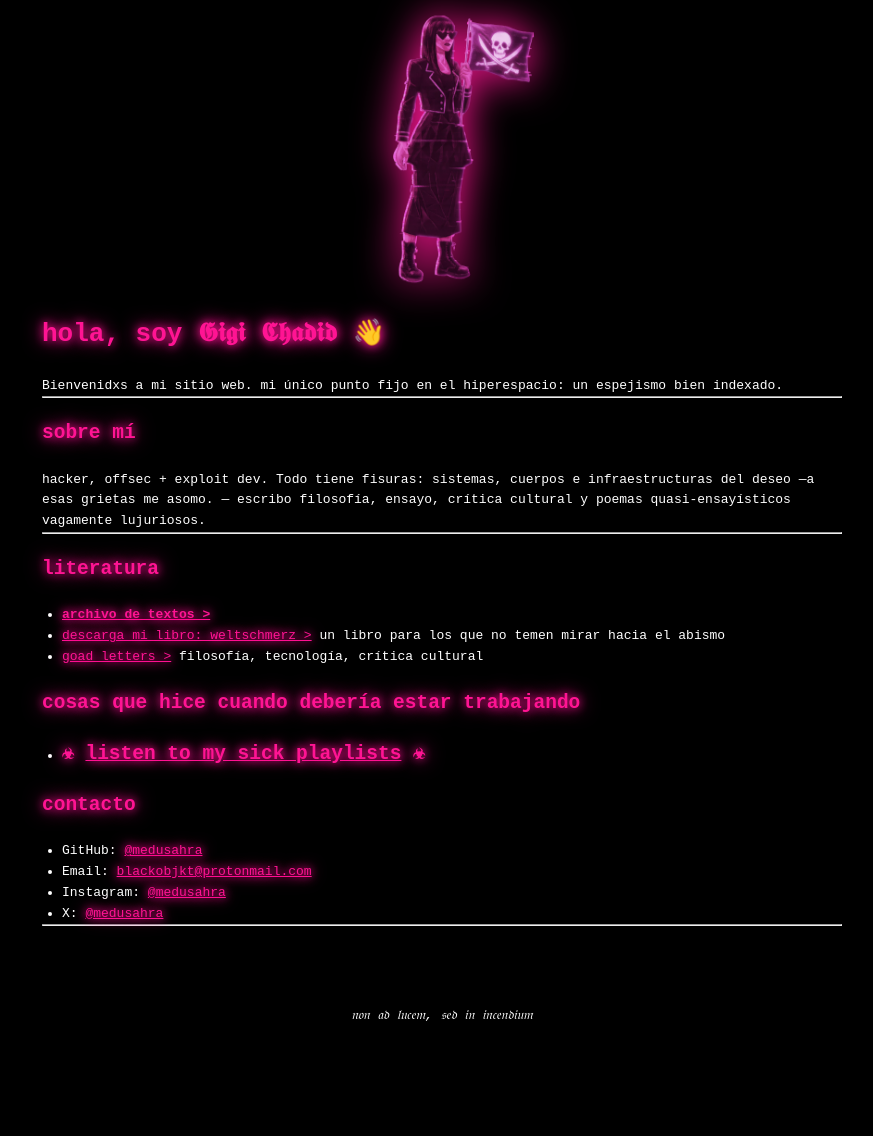
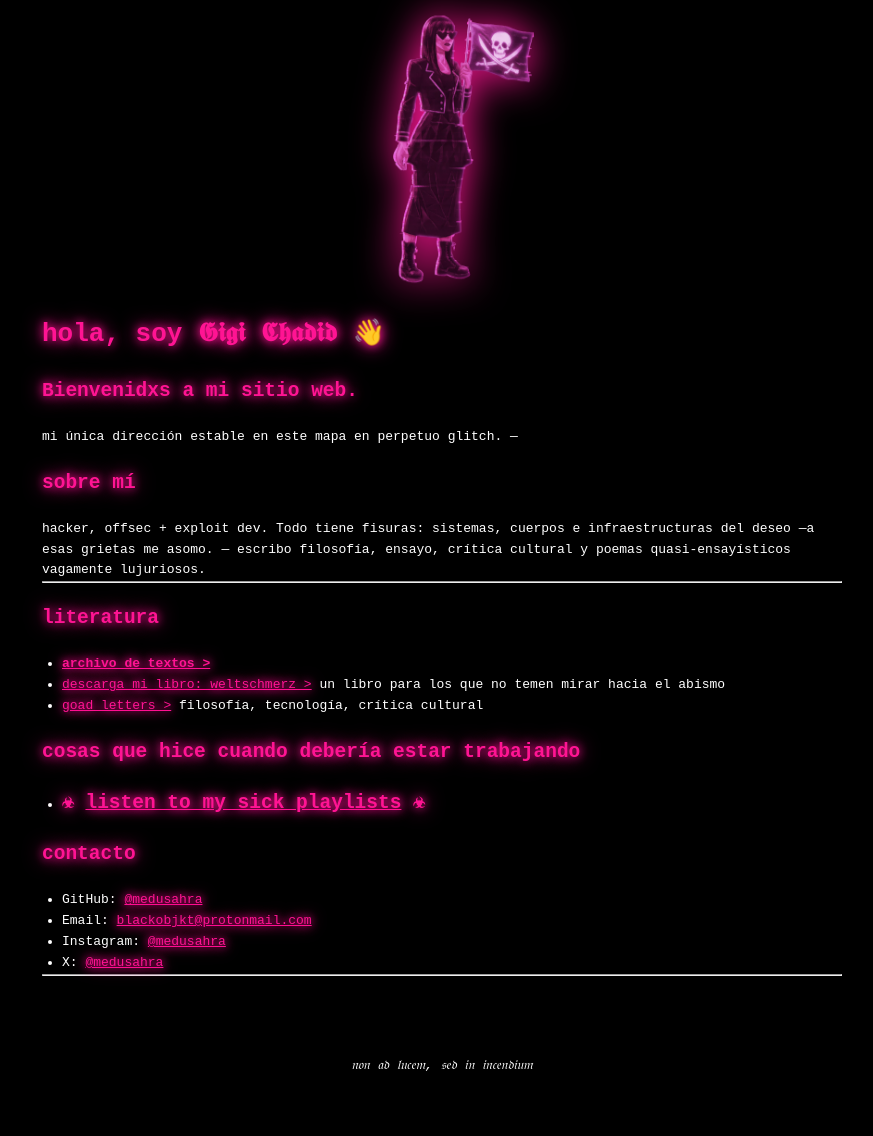
Before and after one commit to medusahra/medusahra.github.io, a Jekyll site: the page built from index.md, in a window 1280 px wide. Shown: the whole page, without its empty margins (198-1071 px from the left). Built offline with Jekyll 4.4.1, drawn with Linux system fonts in a browser that asks for light colours; before the commit the page ends 1087 px from its top, so only the background shows below that.

Commit message:
Update index.md

```diff
--- a/index.md
+++ b/index.md
@@ -7,8 +7,8 @@ layout: home
 # hola, soy 𝕲𝖎𝖌𝖎 𝕮𝖍𝖆𝖉𝖎𝖉 👋
 
 Bienvenidxs a mi sitio web.
-mi único punto fijo en el hiperespacio: un espejismo bien indexado.
-
+---
+mi única dirección estable en este mapa en perpetuo glitch.
 ---
 
 ## sobre mí
```
